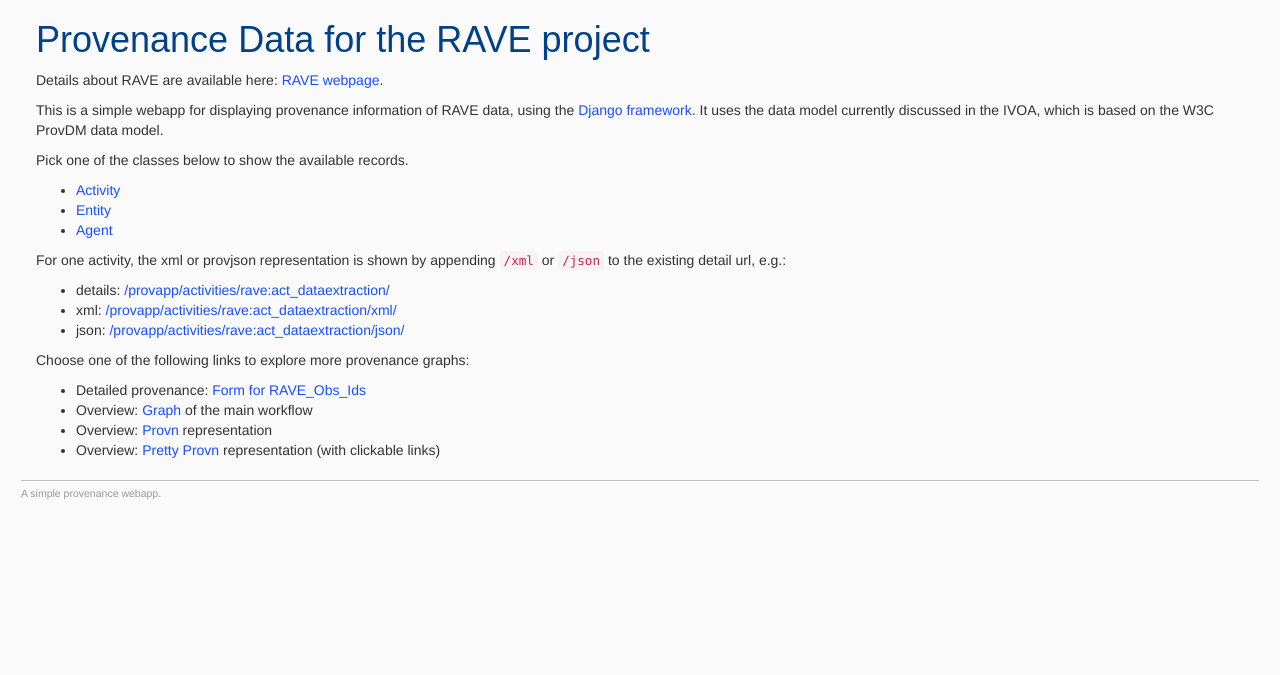
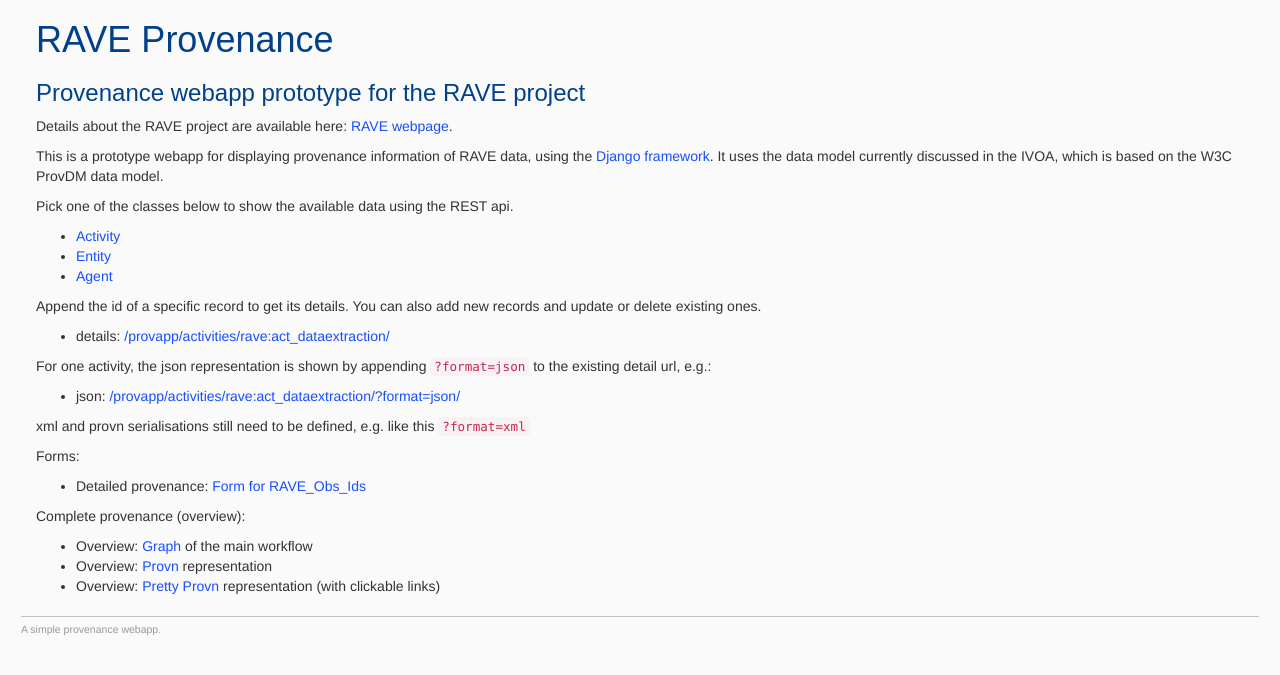
Before and after one commit to kristinriebe/provenance-rave, a Django app: page / in a window 1280 px wide. Shown: the top 675 px of the page. Run offline with Django 3.2, Linux system fonts and the light colour scheme; parts of the project's set-up code (start-up, migrations or seed data) failed here and were passed over; some libraries are stand-ins or nearby versions.

Commit message:
Refactor using ViewSets for main classes and restframework's REST API

```diff
--- a/provapp/models.py
+++ b/provapp/models.py
@@ -42,6 +42,7 @@
 
     def __str__(self):
         return self.name
+
 
 @python_2_unicode_compatible
 class Entity(models.Model):
--- a/provapp/templates/provapp/index.html
+++ b/provapp/templates/provapp/index.html
@@ -3,38 +3,52 @@
 {% block title %}Provenance webapp{% endblock %}
 
 {% block content %}
-<h1>Provenance Data for the RAVE project</h1>
+<h1>RAVE Provenance</h1>
+<h3>Provenance webapp prototype for the RAVE project</h1>
 <p>
-    Details about RAVE are available here: <a href="https://www.rave-survey.org/" target="_blank">RAVE webpage</a>.
+    Details about the RAVE project are available here: <a href="https://www.rave-survey.org/" target="_blank">RAVE webpage</a>.
 </p>
 <p>
-    This is a simple webapp for displaying provenance information of RAVE data, using the <a href="https://www.djangoproject.com/">Django framework</a>. It uses the data model currently discussed in the IVOA, which is based on the W3C ProvDM data model.
+    This is a prototype webapp for displaying provenance information of RAVE data, using the <a href="https://www.djangoproject.com/">Django framework</a>. It uses the data model currently discussed in the IVOA, which is based on the W3C ProvDM data model.
 </p>
+
+<p>
+    Pick one of the classes below to show the available data using the REST api.
+</p>
+<ul>
+    <li><a href="{% url 'provapp:activity-list' %}">Activity</a></li>
+    <li><a href="{% url 'provapp:entity-list' %}">Entity</a></li>
+    <li><a href="{% url 'provapp:agent-list' %}">Agent</a></li>
+</ul>
 
 
 <p>
-    Pick one of the classes below to show the available records.
+    Append the id of a specific record to get its details. You can also add new records and update or delete existing ones.
 </p>
 <ul>
-    <li><a href="{% url 'provapp:activities' %}">Activity</a></li>
-    <li><a href="{% url 'provapp:entities' %}">Entity</a></li>
-    <li><a href="{% url 'provapp:agents' %}">Agent</a></li>
+    <li>details: <a href="{% url 'provapp:activity-detail' 'rave:act_dataextraction' %}">{% url 'provapp:activity-detail' 'rave:act_dataextraction' %}</a></li>
 </ul>
+
 <p>
-    For one activity, the xml or provjson representation is shown by appending
-    <code>/xml</code> or <code>/json</code> to the existing detail url, e.g.:
+    For one activity, the json representation is shown by appending
+    <code>?format=json</code> to the existing detail url, e.g.:
     <ul>
-        <li>details: <a href="/provapp/activities/rave:act_dataextraction/">/provapp/activities/rave:act_dataextraction/</a></li>
-         <li>xml: <a href="/provapp/activities/rave:act_dataextraction/xml/">/provapp/activities/rave:act_dataextraction/xml/</a></li>
-         <li>json: <a href="/provapp/activities/rave:act_dataextraction/json/">/provapp/activities/rave:act_dataextraction/json/</a></li>
+         <li>json: <a href="/provapp/activities/rave:act_dataextraction/?format=json">/provapp/activities/rave:act_dataextraction/?format=json/</a></li>
     </ul>
+    xml and provn serialisations still need to be defined, e.g. like this <code>?format=xml</code>
 </p>
 
 <p>
-    Choose one of the following links to explore more provenance graphs:
+    Forms:
 </p>
 <ul>
     <li>Detailed provenance: <a href="{% url 'provapp:get_observationId' %}">Form for RAVE_Obs_Ids</a></li>
+</ul>
+
+<p>
+    Complete provenance (overview):
+</p>
+<ul>
     <li>Overview: <a href="{% url 'provapp:graph' %}">Graph</a> of the main workflow</li>
     <li>Overview: <a href="{% url 'provapp:provn' %}">Provn</a> representation</li>
     <li>Overview: <a href="{% url 'provapp:prettyprovn' %}">Pretty Provn</a> representation (with clickable links)</li>
--- a/provapp/urls.py
+++ b/provapp/urls.py
@@ -1,29 +1,24 @@
-from django.conf.urls import url
+from django.conf.urls import url, include
+
+from rest_framework import routers
 
 from . import views
+from provapp.views import ActivityViewSet
 
 app_name = 'provapp'
+
+# add automatically created urls:
+router = routers.DefaultRouter()
+router.register(r'activities', views.ActivityViewSet)
+router.register(r'entities', views.EntityViewSet)
+router.register(r'agents', views.AgentViewSet)
+
 urlpatterns = [
     # index view:
     url(r'^$', views.IndexView.as_view(), name='index'),
 
-    # activities:
-    url(r'^activities/$', views.ActivitiesView.as_view(), name='activities'),
-    url(r'^activities/(?P<pk>[0-9a-zA-Z.:_-]+)/$', views.ActivityDetailView.as_view(), name='activity_detail'),
-    # - graph json:
-    url(r'^activities/(?P<activity_id>[0-9a-zA-Z.:_-]+)/graphjson/$', views.graphjson, name='graphjson'),
-    # - test different serialisation formats:
-    url(r'^activities/(?P<pk>[0-9a-zA-Z.:_-]+)/json/$', views.ActivityDetailJsonView.as_view(), name='activity_detail_json'),
-    url(r'^activities/(?P<pk>[0-9a-zA-Z.:_-]+)/xml/$', views.ActivityDetailXmlView.as_view(), name='activity_detail_xml'),
-    url(r'^activities/(?P<activity_id>[0-9a-zA-Z.:_-]+)/myjson/$', views.myjson, name='myjson'),
-
-    # entities:
-    url(r'^entities/$', views.EntitiesView.as_view(), name='entities'),
-    url(r'^entities/(?P<pk>[0-9a-zA-Z.:_-]+)/$', views.EntityDetailView.as_view(), name='entity_detail'),
-
-    # agents:
-    url(r'^agents/$', views.AgentsView.as_view(), name='agents'),
-    url(r'^agents/(?P<pk>[0-9a-zA-Z.:_-]+)/$', views.AgentDetailView.as_view(), name='agent_detail'),
+    # inlcude automatica rest api urls for models
+    url(r'^api/', include(router.urls, namespace='api')),
 
     # provn of everything:
     url(r'^provn/$', views.provn, name='provn'),
@@ -35,9 +30,11 @@
     url(r'^(?P<observation_id>[0-9a-zA-Z.:_-]+)/basic/graphjson$', views.provbasicjson, name='provbasic'),
     url(r'^(?P<observation_id>[0-9a-zA-Z.:_-]+)/detail/$', views.provdetail, name='provdetail'),
     url(r'^(?P<observation_id>[0-9a-zA-Z.:_-]+)/detail/graphjson$', views.provdetailjson, name='provdetail'),
-    url(r'^obsid/$', views.provdal_obsid, name='provdal_obsid'),
+    url(r'^provdal/$', views.provdal, name='provdal'),
 
     # graph overviews
     url(r'^graph/$', views.graph, name='graph'),
     url(r'^graph/graphjson$', views.fullgraphjson, name='graphjson'),
 ]
+
+urlpatterns += router.urls
--- a/provapp/views.py
+++ b/provapp/views.py
@@ -3,10 +3,6 @@
 #from django.template import loader
 from django.core.urlresolvers import reverse
 from django.views import generic
-
-from .models import Activity, Entity, Agent, Used, WasGeneratedBy
-from .models import WasAssociatedWith, WasAttributedTo, HadMember, WasDerivedFrom
-from .models import RaveObsids
 
 import json
 from django.http import JsonResponse
@@ -14,34 +10,36 @@
 from django.db.models.fields.related import ManyToManyField
 from django.core import serializers
 from django.views.decorators.csrf import csrf_exempt
+
+#from rest_framework.renderers import XMLRenderer
 from rest_framework.renderers import JSONRenderer
-#from rest_framework.renderers import XMLRenderer
-from .serializers import ActivitySerializer, EntitySerializer, ProvenanceSerializer
-from .forms import ObservationIdForm
-
 from rest_framework.response import Response
+from rest_framework import viewsets
 
 import sys # just for debugging
 import utils
 
-def to_dict(instance):
-    """
-    Convert a model instance to a Python dictionary.
-    Similar to Django's model_to_dict, but includes also non-editable fields.
-    Also many-to-many fields are taken into account.
-    """
+from .models import (
+    Activity,
+    Entity,
+    Agent,
+    Used,
+    WasGeneratedBy,
+    WasAssociatedWith,
+    WasAttributedTo,
+    HadMember,
+    WasDerivedFrom,
+    RaveObsids
+)
 
-    options = instance._meta
-    data = {}
-    for f in options.concrete_fields + options.many_to_many:
-        if isinstance(f, ManyToManyField):
-            if instance.pk is None:
-                data[f.name] = []
-            else:
-                data[f.name] = list(f.value_from_object(instance).values_list('pk', flat=True))
-        else:
-            data[f.name] = f.value_from_object(instance)
-    return data
+from .serializers import (
+    ActivitySerializer,
+    EntitySerializer,
+    AgentSerializer,
+    ProvenanceSerializer
+)
+
+from .forms import ObservationIdForm
 
 
 class IndexView(generic.ListView):
@@ -53,34 +51,19 @@
         return Activity.objects.order_by('-startTime')[:1000]
 
 
-class ActivitiesView(generic.ListView):
-    template_name = 'provapp/activities.html'
-    context_object_name = 'activity_list'
-
-    def get_queryset(self):
-        """Return the activities (at most 1000, ordered by startTime)."""
-        return Activity.objects.order_by('-startTime')[:1000]
+class ActivityViewSet(viewsets.ModelViewSet):
+    serializer_class = ActivitySerializer
+    queryset = Activity.objects.all()
 
 
-class ActivityDetailView(generic.DetailView):
-    model = Activity
-
-    def get_context_data(self, **kwargs):
-        context = super(ActivityDetailView, self).get_context_data(**kwargs)
-        context['used_list'] = Used.objects.all()[:]
-        context['wasGeneratedBy_list'] = WasGeneratedBy.objects.all()[:]
-        context['wasAssociatedWith_list'] = WasAssociatedWith.objects.all()[:]
-        context['wasAttributedTo_list'] = WasAttributedTo.objects.all()[:]
-        return context
+class EntityViewSet(viewsets.ModelViewSet):
+    serializer_class = EntitySerializer
+    queryset = Entity.objects.all()
 
 
-# simple json view, using just a function:
-def myjson(request, activity_id):
-    activity = get_object_or_404(Activity, pk=activity_id)
-    #return HttpResponse(json.dumps(data), content_type='application/json')
-    #activity_dict = {'id': activity.id, 'label': activity.label, 'type': activity.type, 'annotation': activity.annotation}
-    activity_dict = to_dict(activity)
-    return JsonResponse(activity_dict)
+class AgentViewSet(viewsets.ModelViewSet):
+    serializer_class = AgentSerializer
+    queryset = Agent.objects.all()
 
 
 def graphjson(request, activity_id):
@@ -137,38 +120,6 @@
     return JsonResponse(prov_dict)
 
 
-# class-based view for json-response:
-class ActivityDetailJsonView(JSONResponseMixin, generic.DetailView):
-    model = Activity
-    #json_dumps_kwargs = {u"indent": 2}
-
-    def get(self, request, *args, **kwargs):
-        activity = self.get_object() # wrap in try/except??? (404 error)
-        # convert model to dictionary, cannot use built-in model_to_dict, since
-        # this would ignore non-editable fields!
-        # Could also use stuff from Django-Rest probably
-        activity_dict = to_dict(activity)
-        return self.render_json_response(activity_dict)
-
-        # alternative with Django-Restframework (no need for JSONResponseMixin):
-        # (should then have one serializer for each model!)
-        #if request.method == 'GET':
-        #    serializer = ActivitySerializer(activity)
-        #return MyJsonResponse(serializer.data)
-
-        # another idea: write own JSON-mixin etc.
-
-# helper class for serializing into json, if using Django-Restframework
-class MyJsonResponse(HttpResponse):
-    """
-    Http Response with JSON content
-    """
-    def __init__(self, data, **kwargs):
-        content = JSONRenderer().render(data)
-        kwargs['content_type'] = 'application/json'
-        super(MyJsonResponse, self).__init__(content, **kwargs)
-
-
 class ActivityDetailXmlView(generic.DetailView):
     model = Activity
     #json_dumps_kwargs = {u"indent": 2}
@@ -186,85 +137,12 @@
         return HttpResponse(data, content_type="application/xml")
 
 
-
-#class ActivityDetailJsonView(generic.ListView):
- #   template_name = 'provapp/activity_detail_json.html'
- #   model = Activity
- #   context_object_name = 'activity_json'
- #
- #   def get_queryset(self):
- #       return  HttpResponse(Activity.getjson, content_type='application/json')
-
-    #def get_queryset(self):
-    #    return Activity.objects.order_by('-startTime')[:1000]
-
-    # def datatree(datadict, datacomponent):
-    #     datadict['name'] = datacomponent.name
-
-    #     if datacomponent.createdFromActivity:
-    #         activity = datacomponent.createdFromActivity
-    #         actdict = {}
-    #         actdict['name'] = activity.name
-
-
-    #         # append activity to datacomponent
-    #         actlist = []
-    #         actlist.append(actdict)
-    #         datadict['children'] = actlist
-
-
-    #         # get all inputs as dict.
-    #         inputlist = activity.inputdata.all()
-    #         childlist = []
-    #         for dc in inputlist:
-    #         #for dc in datacomponent.createdFromActivity.inputdata.all():
-    #             inputdata = {}
-    #             #inputdata['name'] = dc.name
-
-    #             datatree(inputdata, dc)
-
-    #             childlist.append(inputdata)
-
-    #         # append all inputs to activity
-    #         actdict['children'] = childlist
-    #     else:
-    #         pass
-
-    #     return datadict
-
-
 class GraphView(generic.ListView):
     """ Create the full provenance-graph needed for d3js or similar here """
     pass
 
     def get_queryset(self):
         return Activity.objects.order_by('-id')
-
-
-class EntitiesView(generic.ListView):
-    template_name = 'provapp/entities.html'
-    context_object_name = 'entity_list'
-
-    def get_queryset(self):
-        """Return the entities (at most 1000, ordered by name)."""
-        return Entity.objects.order_by('-name')[:1000]
-
-
-class EntityDetailView(generic.DetailView):
-    model = Entity
-
-
-class AgentsView(generic.ListView):
-    template_name = 'provapp/agents.html'
-    context_object_name = 'agent_list'
-
-    def get_queryset(self):
-        """Return the agents (at most 1000, ordered by name)."""
-        return Agent.objects.order_by('-name')[:1000]
-
-
-class AgentDetailView(generic.DetailView):
-    model = Agent
 
 
 # simple prov-n view, using just a function:
@@ -520,11 +398,9 @@
     return JsonResponse(prov_dict)
 
 
-def provdal_obsid(request):
+def provdal(request):
 
     # TODO: use &format=... in url!
-    for key, value in request.GET.items():
-        print key, value
     observation_id = request.GET.get('ID') #default: None
     step = request.GET.get('STEP', 'LAST') # can be LAST or FIRST
     format = request.GET.get('FORMAT', 'PROVN') # can be PROVN, PROVJSON, VOTABLE
@@ -570,7 +446,7 @@
         # TODO: write a provn-renderer for this
         provstr = "document\n"
         for p_id, p in prov['prefix'].iteritems():
-            provstr = provstr + "prefix %s <%s>" % (p_id, p)
+            provstr = provstr + "prefix %s <%s>\n" % (p_id, p)
 
         for a_id, a in prov['activity'].iteritems():
             provstr = provstr + "activity(" + a.id + ", " + str(a.startTime) + ", " + str(a.endTime) + ", [voprov:type = '" + a.type + "', voprov:name = '" + a.name + "', voprov:annotation = '" + a.annotation + "']),\n"
```
Also changed, not shown: provapp/serializers.py (+11 -1 lines), provapp/templates/provapp/provn.html (+11 -11 lines), provapp/templates/rest_framework/api.html (added, +8 -0 lines).
